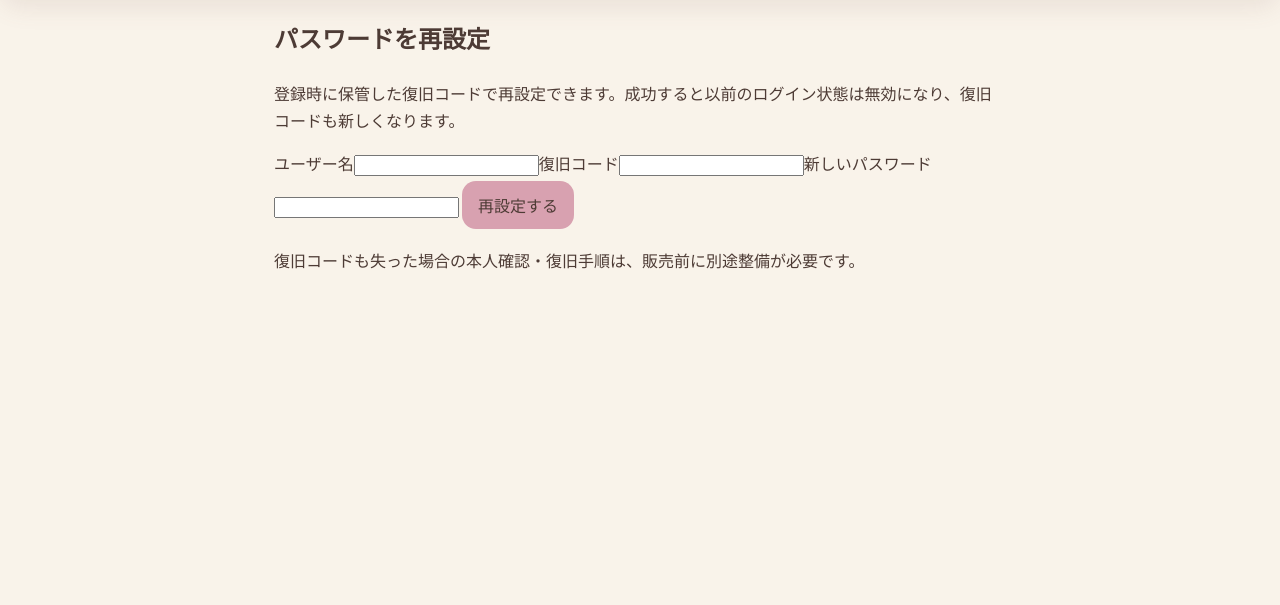
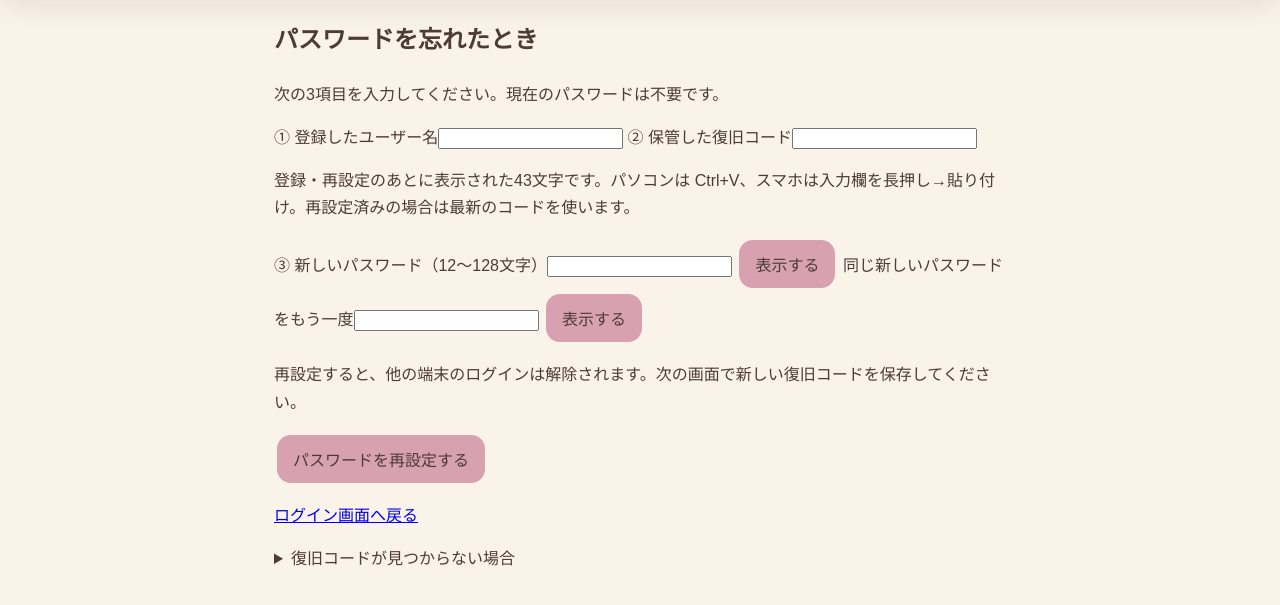
Before and after one commit to paounzmimi-design/mercari_support_app, a Flask app: template resale/templates/recover.html in a window 1280 px wide. Shown: the part 126-731 px from the top of the page. Run offline with Flask 3, Linux system fonts and the light colour scheme; the template is opened without the code that fills it, so the values that code supplies are empty.

Commit message:
Improve copy fallback and explain password recovery

```diff
--- a/resale/templates/recover.html
+++ b/resale/templates/recover.html
@@ -1 +1,16 @@
-{% extends 'base.html' %}{% block content %}<section><h2>パスワードを再設定</h2><p>登録時に保管した復旧コードで再設定できます。成功すると以前のログイン状態は無効になり、復旧コードも新しくなります。</p><form method="post"><input type="hidden" name="csrf" value="{{ csrf }}"><label>ユーザー名<input name="name" required autocomplete="username" maxlength="40"></label><label>復旧コード<input name="recovery" required minlength="43" maxlength="43" autocomplete="off"></label><label>新しいパスワード<input name="password" type="password" required minlength="12" maxlength="128" autocomplete="new-password"></label><button>再設定する</button></form><p>復旧コードも失った場合の本人確認・復旧手順は、販売前に別途整備が必要です。</p></section>{% endblock %}
+{% extends 'base.html' %}{% block content %}
+<section><h2>パスワードを忘れたとき</h2>
+<p>次の3項目を入力してください。現在のパスワードは不要です。</p>
+<form method="post"><input type="hidden" name="csrf" value="{{ csrf }}">
+<label>① 登録したユーザー名<input name="name" value="{{ request.form.get('name', '') }}" required autocomplete="username" maxlength="40" autocapitalize="none" spellcheck="false"></label>
+<label>② 保管した復旧コード<input name="recovery" required minlength="43" maxlength="43" autocomplete="off" autocapitalize="none" spellcheck="false" aria-describedby="code-help"></label>
+<p id="code-help">登録・再設定のあとに表示された43文字です。パソコンは Ctrl+V、スマホは入力欄を長押し→貼り付け。再設定済みの場合は最新のコードを使います。</p>
+<label>③ 新しいパスワード（12〜128文字）<input id="new-password" name="password" type="password" required minlength="12" maxlength="128" autocomplete="new-password"></label>
+<button type="button" data-toggle="new-password">表示する</button>
+<label>同じ新しいパスワードをもう一度<input id="confirm-password" name="password_confirm" type="password" required minlength="12" maxlength="128" autocomplete="new-password"></label>
+<button type="button" data-toggle="confirm-password">表示する</button>
+<p>再設定すると、他の端末のログインは解除されます。次の画面で新しい復旧コードを保存してください。</p>
+<button>パスワードを再設定する</button></form>
+<p><a href="/account">ログイン画面へ戻る</a></p>
+<details><summary>復旧コードが見つからない場合</summary><p>ダウンロード先の recovery-code.txt や、登録時に保管したメモを確認してください。コードがない場合、この試作版では自動復旧できません。新規登録では以前の商品データを引き継げません。</p></details>
+</section>{% endblock %}
```
